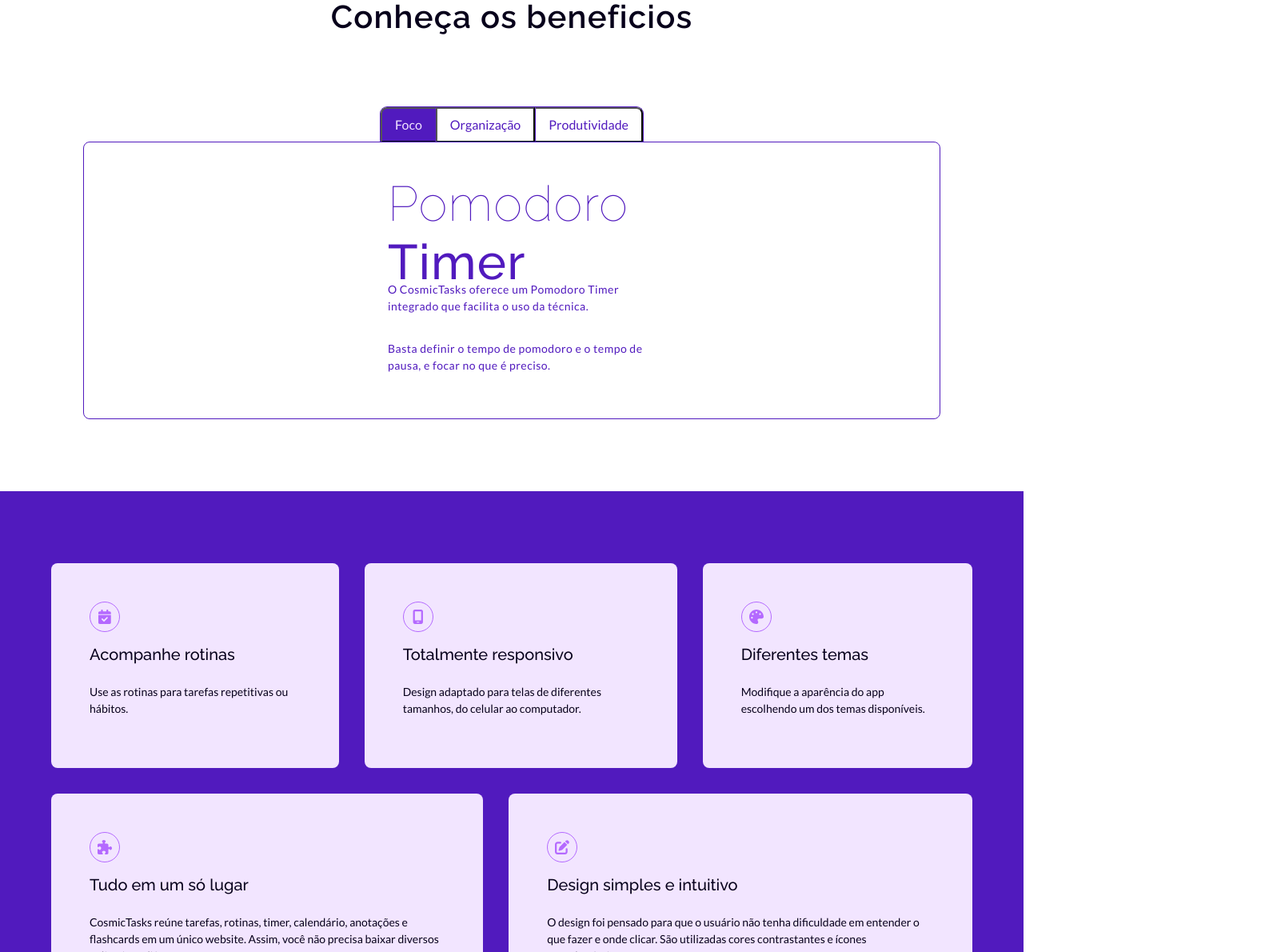
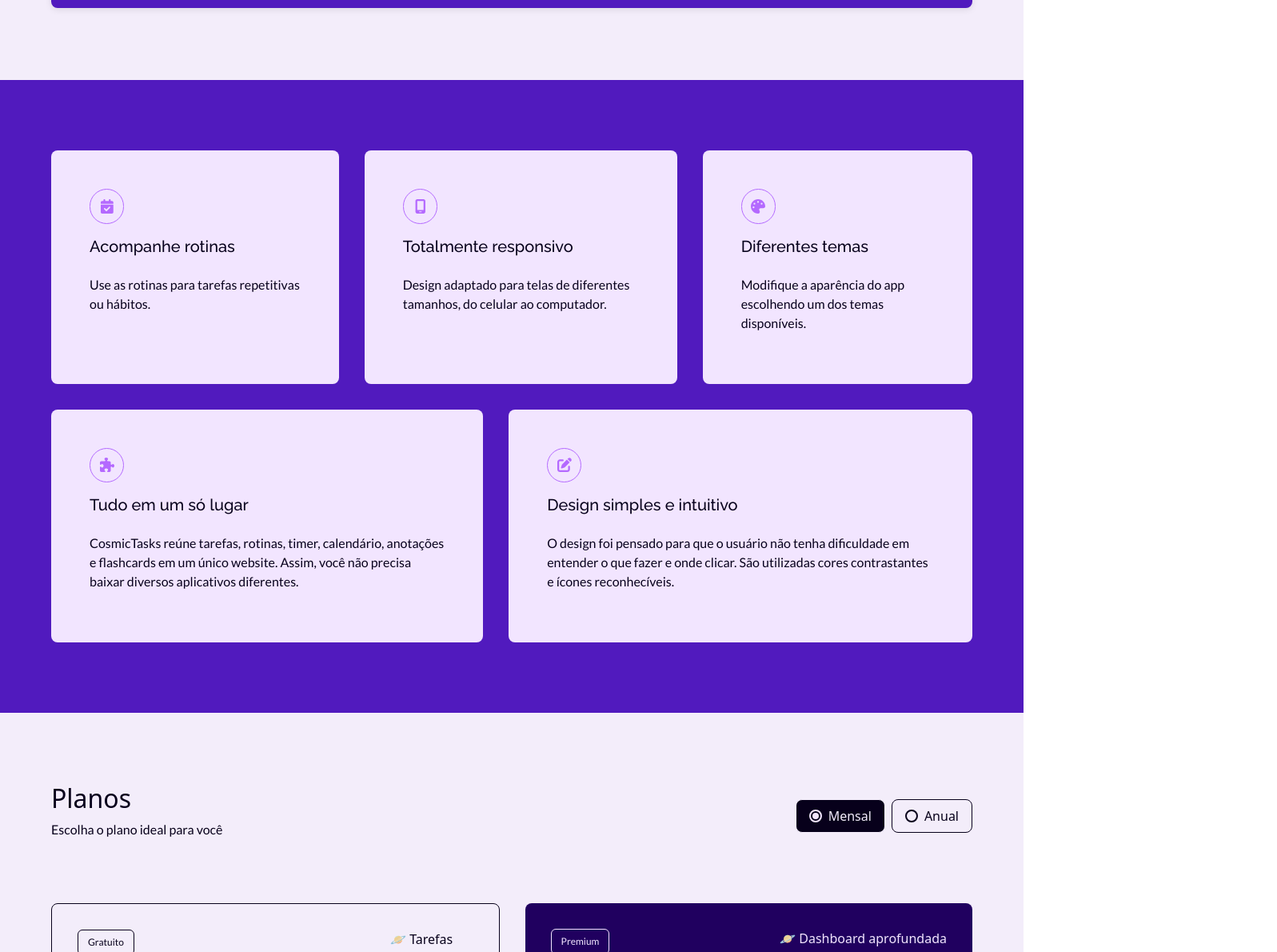
Before and after one commit to CosmicTasks/dev, a React (Vite) app in the folder app/: page / in a window 1280 px wide. Shown: the part 1567-2757 px from the top of the page at 80% size, 1597 px wide, since content can reach past the window. Built offline with nearby package versions, Linux system fonts and the light colour scheme; what emoji-mart would draw is missing.

Commit message:
feat: Add monthly and annual subscription options to LandingPage

```diff
--- a/app/src/components/pages/LandingPage.module.css
+++ b/app/src/components/pages/LandingPage.module.css
@@ -1,27 +1,60 @@
+@keyframes appear {
+  from {
+    opacity: 0;
+    transform: translateX(-50px);
+  }
+  to {
+    opacity: 1;
+    transform: translateX(0);
+  }
+}
+
+.landing {
+  background-color: var(--c1);
+  min-width: 456px;
+}
+
 .cardsSection {
   display: flex;
   flex-wrap: wrap;
-  gap: 32px;
-  padding: 90px 5%;
+  gap: 2em;
+  padding: 5.5em 5%;
   background-color: var(--r7);
+}
+
 .card {
   min-width: calc(50px + 20vw);
   flex-grow: 1;
   box-sizing: border-box;
   display: flex;
   flex-direction: column;
-    padding: 48px;
-    gap: 1rem;
-    border-radius: 8px;
+  padding: 3em;
+  gap: 1em;
+  border-radius: 0.5em;
   background-color: var(--r1);
   color: var(--r12);
 }
 
+.card p {
+  font-family: "Lato", sans-serif;
+  font-size: 1em;
+  font-weight: 400;
+  min-width: 100%;
+  width: min-content;
+}
+
+.card h3 {
+  font-family: "Raleway", sans-serif;
+  font-size: 1.25em;
+  font-style: normal;
+  font-weight: 500;
+}
+
 .card .icon {
   color: var(--r3);
-    font-size: 18px;
-    width: 38px;
-    height: 38px;
+  font-size: 1.125em;
+  width: 2.4em;
+  height: 2.4em;
   display: flex;
   align-items: center;
   justify-content: center;
@@ -29,39 +62,22 @@
   border-radius: 50%;
 }
 
-  .card h3 {
-    font-family: 'Raleway', sans-serif;
-    font-size: 20px;
-    font-style: normal;
-    font-weight: 500;
-  }
-
-  .card p {
-    font-family: 'Lato', sans-serif;
-    font-size: 14px;
-    font-weight: 400;
-    min-width: 100%;
-    width: min-content;
-  }
-
-}
-
 .chamada {
   display: flex;
   flex-direction: column;
   align-items: center;
   justify-content: center;
-  padding: 90px 5% 180px;
-  gap: 48px;
+  padding: 5.5em 5% 5.5em;
+  gap: 2em;
   h1 {
     color: var(--r12);
     text-align: center;
     text-wrap: wrap;
     font-family: Raleway;
-    font-size: calc(40px + 1.2vw);
+    font-size: 3em;
     font-style: normal;
     font-weight: 500;
-    line-height: 80px; /* 125% */
+    line-height: 1.5;
     letter-spacing: 1.92px;
   }
 
@@ -83,11 +99,23 @@
   flex-direction: column;
   align-items: center;
   padding: 0 5%;
+  animation: appear 0.8s ease-in-out;
+
+  img {
+    opacity: 0;
+    border-radius: 8px;
+    width: 100%;
+    -webkit-box-shadow: -4px -4px 16px 0px rgba(0, 0, 0, 0.6);
+    -moz-box-shadow: -4px -4px 16px 0px rgba(0, 0, 0, 0.6);
+    box-shadow: -4px -4px 16px 0px rgba(0, 0, 0, 0.6);
+    animation: appear 0.8s ease-in-out 0.8s forwards;
+  }
+}
 
 .mainTitle {
   font-size: calc(40px + 1.2vw);
   font-weight: 700;
-    font-family: 'Raleway', sans-serif;
+  font-family: "Raleway", sans-serif;
   line-height: 1.2;
   max-width: 825px;
   text-align: center;
@@ -95,26 +123,26 @@
 }
 
 .subTitle {
-    font-size: 24px;
+  font-size: 1.5em;
   font-weight: 400;
-    font-family: 'Raleway', sans-serif;
+  font-family: "Raleway", sans-serif;
   line-height: 1.5;
   max-width: 600px;
   text-align: center;
-    margin-top: 1rem;
+  margin-top: 1em;
   color: var(--r12);
 }
 
 .button {
-    margin-top: 3rem;
-    margin-bottom: 90px;
-    padding: 0.5rem 1rem;
-    font-size: 14px;
+  margin-top: 3em;
+  margin-bottom: 5.5em;
+  padding: 0.5em 1em;
+  font-size: 1em;
   font-weight: 500;
-    font-family: 'Lato', sans-serif;
+  font-family: "Lato", sans-serif;
   letter-spacing: 0.42px;
   border: none;
-    border-radius: 8px;
+  border-radius: 0.5em;
   background-color: var(--r7);
   color: var(--r1);
   cursor: pointer;
@@ -126,53 +154,11 @@
   }
 }
 
-  img {
-    border-radius: 8px;
-  }
-}
-
 .planosSection {
   display: flex;
   flex-direction: column;
-  padding: 90px 5%;
-  gap: 64px;
-  .header {
-    display: flex;
-    justify-content: space-between;
-    align-items: start;
-    width: 100%;
-  }
-
-  .headerTitle {
-    h2{
-      color: var(--r12);
-    }
-    p {
-      color: var(--r12);
-      font-family: Lato;
-      font-size: 16px;
-      font-weight: 400;
-      width: fit-content;
-    }
-  }
-
-  .headerTabs {
-    display: flex;
-    flex-direction: column;
-    align-items: end;
-    gap: 0.5rem;
-  }
-
-  .radioLabel {
-    display: flex;
-    align-items: center;
-    width: fit-content;
-    padding: 0.5rem 1rem;
-    background-color: transparent;
-    border: 1px solid var(--r12);
-    border-radius: 8px;
-    color: var(--r12);
-  }
+  padding: 5.5em 5%;
+  gap: 4em;
 
   .radioLabel:hover {
     background-color: var(--r12);
@@ -196,8 +182,8 @@
 
   .radioInnerCircle {
     display: inline-block;
-    width: 1rem;
-    height: 1rem;
+    width: 1em;
+    height: 1em;
     border: 2px solid var(--r12);
     border-radius: 50%;
     margin-right: 0.5em;
@@ -230,7 +216,7 @@
     display: flex;
     justify-content: space-between;
     align-items: start;
-    gap: 32px;
+    gap: 2em;
   }
 
   .planoCard {
@@ -238,12 +224,12 @@
     justify-content: space-between;
     flex-wrap: wrap;
     width: 100%;
-    padding: 48px;
-    gap: 32px;
+    padding: 2em;
+    gap: 1em;
 
     &:first-child {
       border: 1px solid var(--r12);
-      border-radius: 8px;
+      border-radius: 0.5em;
       color: var(--r12);
 
       .badge {
@@ -264,7 +250,7 @@
     }
 
     &:last-child {
-      border-radius: 8px;
+      border-radius: 0.5em;
       background-color: var(--r10);
       color: var(--r1);
 
@@ -288,49 +274,98 @@
 
   .badge {
     font-family: Lato;
-    font-size: 14px;
+    font-size: 0.75em;
     font-weight: 400;
-    padding: 8px 16px;
-    border-radius: 8px;
+    padding: 0.5em 1em;
+    border-radius: 0.5em;
     display: inline-block;
   }
 
   .btn {
     width: 100%;
-    padding: 16px 32px;
+    padding: 1em 2em;
     font-family: Raleway;
-    font-size: 17px;
+    font-size: 1em;
     font-weight: 500;
     transition: all 0.3s;
+    border-radius: 0.5em;
   }
 
   .preco {
     display: flex;
     flex-direction: column;
     align-items: start;
-    gap: 16px;
+    gap: 1em;
 
     h1 {
       font-family: Raleway;
-      font-size: 64px;
+      font-size: 4em;
       font-style: normal;
       font-weight: 500;
-      line-height: 80px;
-      letter-spacing: 1.92px;
+      line-height: 1.2;
+      letter-spacing: 1.2px;
       font-variant-numeric: lining-nums proportional-nums;
     }
   }
 
   .features {
-    list-style: circle;
+    list-style: none;
     display: flex;
     flex-direction: column;
     justify-content: start;
-    gap: 16px;
+    gap: 1em;
     align-items: flex-start;
+
+    li {
+      position: relative;
+      padding-left: 1.5em;
+    }
+
+    li::before {
+      content: "🪐";
+      position: absolute;
+      left: 0;
+      font-size: 1em;
+    }
   }
 }
 
+.header {
+  display: flex;
+  justify-content: space-between;
+  align-items: start;
+  flex-wrap: wrap;
+  width: 100%;
+}
+
+.headerTabs {
+  display: flex;
+  gap: 0.5em;
+}
+
+.radioLabel {
+  display: flex;
+  align-items: center;
+  width: fit-content;
+  padding: 0.5em 1em;
+  background-color: transparent;
+  border: 1px solid var(--r12);
+  border-radius: 8px;
+  color: var(--r12);
+}
+
+.headerTitle {
+  h2 {
+    color: var(--r12);
+  }
+  p {
+    color: var(--r12);
+    font-family: Lato;
+    font-size: 16px;
+    font-weight: 400;
+    width: fit-content;
+  }
+}
 
 .beneficios {
   padding: 0 5%;
@@ -341,11 +376,12 @@
   align-items: center;
   .title {
     color: var(--r12);
-    font-family: 'Raleway', sans-serif;
+    font-family: "Raleway", sans-serif;
     font-size: 40px;
     font-weight: 600;
     line-height: 1.2;
     letter-spacing: 1.2px;
+    text-align: center;
   }
 
   .tabs {
@@ -354,71 +390,55 @@
     align-items: center;
     width: 100%;
     margin-top: 80px;
+    background-color: var(--r7);
+    padding: 20px;
+    border-radius: 0.5em;
+    box-shadow: 0 2px 8px rgba(0, 0, 0, 0.1);
   }
 
   .tab {
     display: flex;
-    border: 1px solid var(--r7);
-    border-radius: 9px;
-    border-end-start-radius: 0;
-    border-end-end-radius: 0;
-    border-bottom: transparent;
+    justify-content: center;
+    margin-bottom: 20px;
 
     button {
       padding: 0.5em 1em;
-      background: none;
-      font-family: 'Lato', sans-serif;
-      border-radius: 8px;
-      color: var(--r7);
-      border-radius: 0;
+      background-color: var(--r7);
+      font-family: "Lato", sans-serif;
+      border-radius: 0.5em;
+      color: var(--r1);
+      border-radius: 0.5em;
+      border: none;
+      outline: none;
+      cursor: pointer;
+      transition: background-color 0.3s;
 
       &:hover {
-        background-color: var(--r1);
+        background-color: var(--r9);
       }
     }
 
-    button:first-child {
-      border-right: 1px solid var(--r7);
-      border-top-left-radius: 8px;
-      border-top-right-radius: 0;
-      border-bottom-right-radius: 0;
-      border-end-start-radius: 0;
-    }
-    button:last-child {
-      border-left: 1px solid var(--r7);
-      border-top-right-radius: 8px;
-      border-top-left-radius: 0;
-      border-bottom-left-radius: 0;
-      border-end-end-radius: 0;
-    }
-
     button.active {
-      background-color: var(--r7);
-      color: var(--r1);
+      background-color: var(--r1);
+      color: var(--r7);
     }
   }
 
   .tabContent {
+    text-align: center;
+    max-width: 600px;
+    margin: 0 auto;
     display: flex;
-    padding: 80px 0px 80px 80px;
-    border: 1px solid var(--r7);
-    border-radius: 8px;
-    background: transparent;
-    width: calc(100% - 80px); /* Subtraindo o valor do padding direito */
-    max-width: 1180px; /* Largura máxima para telas maiores */
-    margin: 0 auto; /* Centralizando o elemento na tela */
-    margin-top: -1px;
+    flex-direction: column;
+    gap: 1em;
   }
 
   .tabTitle {
-    font-family: 'Raleway', sans-serif;
-  font-size: calc(10px + 4vw);
-  font-weight: 100;
-  line-height: 1.2;
-  letter-spacing: 1.2px;
-  color: var(--r7);
-  max-width: 350px;
-  margin-bottom: calc(25px - 3vw);
+    font-family: "Raleway", sans-serif;
+    color: var(--r1);
+    font-size: 2em;
+    margin-bottom: 10px;
+    font-weight: 300;
 
     b {
       font-weight: 500;
@@ -426,33 +446,27 @@
   }
 
   .textWrapper {
-    width: 100%;
-    display: flex;
-    flex-direction: column;
-    justify-content: center;
-    align-items: center;
-    gap: 1rem;
+    text-align: center;
+    color: var(--r1);
   }
 
   .tabText {
-    font-family: 'Lato', sans-serif;
-    font-size: 14px;
-    font-weight: 400;
+    font-family: "Lato", sans-serif;
+    font-size: 1em;
     line-height: 1.5;
-    letter-spacing: 0.5px;
-    color: var(--r7);
-    max-width: 350px;
+    margin-bottom: 10px;
   }
 }
 
 @media only screen and (max-device-width: 600px) {
-  .planosCards {flex-wrap: wrap;}
+  .planosCards {
+    flex-wrap: wrap;
+  }
 }
 
 @media only screen and (max-device-width: 830px) {
   .tabContent {
     flex-direction: column;
     align-items: center;
-          padding: 40px 0px 40px 40px !important;
   }
 }
```
Lines whose indentation alone changed are shown as unchanged.
